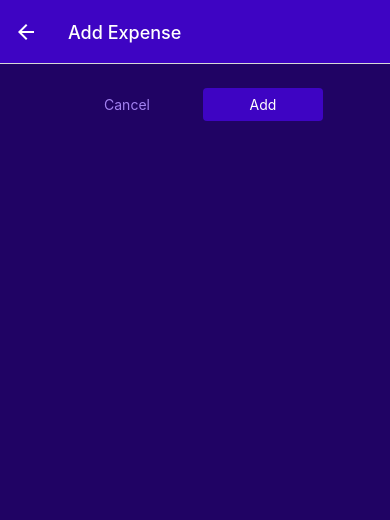
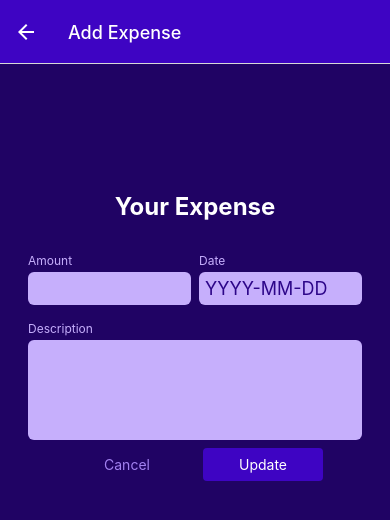
Before and after one commit to akifguldemir/trackerApp, a React Native app: screen /ManageExpense in a window 390 px wide. Shown: the top 520 px of the page. Built offline with nearby package versions, Linux system fonts and the light colour scheme.

Commit message:
adding ok. Styling ok

```diff
--- /dev/null
+++ b/components/ManageExpense/ExpenseForm.js
@@ -0,0 +1,151 @@
+import { View, StyleSheet, Text, Alert } from "react-native";
+import Input from "./Input";
+import { useState } from "react";
+import Button from "../UI/Button";
+import { getFormattedDate } from "../../util/date";
+import { GlobalStyles } from "../../constants/styles";
+
+function ExpenseForm({ onCancel, onSubmit, submitButtonLabel, defaultValues }) {
+  const [inputs, setInputs] = useState({
+    amount: {
+      value: defaultValues ? defaultValues.amount.toString() : "",
+      isValid: true,
+    },
+    isVald: defaultValues ? true : false,
+    date: {
+      value: defaultValues ? getFormattedDate(defaultValues.date) : "",
+      isValid: true,
+    },
+    description: {
+      value: defaultValues ? defaultValues.description.toString() : "",
+      isValid: true,
+    },
+  });
+
+  function inputChangedHandler(inputIdentifier, enteredValue) {
+    setInputs((curInputs) => {
+      return {
+        ...curInputs,
+        [inputIdentifier]: { value: enteredValue, isValid: true },
+      };
+    });
+  }
+  function submitHandler() {
+    const expenseData = {
+      amount: +inputs.amount.value,
+      date: new Date(inputs.date.value),
+      description: inputs.description.value,
+    };
+
+    const amountIsValid = !isNaN(expenseData.amount) && expenseData.amount > 0;
+    const dateIsValid = expenseData.date.toString() === "Invalid Date";
+    const descriptionIsValid = expenseData.description.trim().length > 0;
+
+    if (!amountIsValid || !dateIsValid || !descriptionIsValid) {
+      //   Alert.alert("Invalid input", "Please check your input values");
+      setInputs((curInputs) => {
+        return {
+          amount: { value: curInputs.amount.value, isValid: amountIsValid },
+          date: { value: curInputs.date.value, isValid: dateIsValid },
+          description: {
+            value: curInputs.description.value,
+            isValid: descriptionIsValid,
+          },
+        };
+      });
+      return {};
+    }
+
+    onSubmit(expenseData);
+  }
+
+  const formIsInvalid =
+    !inputs.amount.isValid ||
+    !inputs.date.isValid ||
+    !inputs.description.isValid;
+
+  return (
+    <View style={styles.form}>
+      <Text style={styles.title}>Your Expense</Text>
+      <View style={styles.inputRow}>
+        <Input
+          style={styles.rowInput}
+          label="Amount"
+          invalid = {!inputs.amount.isValid}
+          textInputConfig={{
+            keyboardType: "decimal-pad",
+            onChangeText: inputChangedHandler.bind(this, "amount"),
+            value: inputs.amount.value,
+          }}
+        />
+        <Input
+          style={styles.rowInput}
+          label="Date"
+          invalid = {!inputs.date.isValid}
+          textInputConfig={{
+            placeholder: "YYYY-MM-DD",
+            maxLength: 10,
+            onChangeText: inputChangedHandler.bind(this, "date"),
+            value: inputs.date.value,
+          }}
+        />
+      </View>
+      <Input
+        label="Description"
+        invalid = {!inputs.description.isValid}
+        textInputConfig={{
+          multiline: true,
+          // autoCorrect: false,
+          // autoCapitalize: 'none'
+          onChangeText: inputChangedHandler.bind(this, "description"),
+          value: inputs.date.description,
+        }}
+      />
+      {formIsInvalid && <Text style={styles.errorText}>Invalid input values</Text>}
+      <View style={styles.buttons}>
+        <Button style={styles.button} mode="flat" onPress={onCancel}>
+          Cancel
+        </Button>
+        <Button style={styles.button} onPress={submitHandler}>
+          {submitButtonLabel ? "Update" : "Add"}
+        </Button>
+      </View>
+    </View>
+  );
+}
+
+export default ExpenseForm;
+
+const styles = StyleSheet.create({
+  form: {
+    marginTop: 80,
+  },
+  title: {
+    fontSize: 24,
+    fontWeight: "bold",
+    color: "white",
+    marginVertical: 24,
+    textAlign: "center",
+  },
+  inputRow: {
+    flexDirection: "row",
+    justifyContent: "space-between",
+  },
+  rowInput: {
+    flex: 1,
+  },
+  errorText: {
+    textAlign: 'center',
+    color: GlobalStyles.colors.error500,
+    margin: 8
+  },
+  buttons: {
+    flexDirection: "row",
+    justifyContent: "center",
+    alignItems: "center",
+  },
+  button: {
+    minWidth: 120,
+    marginHorizontal: 8,
+  },
+});
--- /dev/null
+++ b/components/ManageExpense/Input.js
@@ -0,0 +1,51 @@
+import { View, Text, TextInput, StyleSheet } from "react-native";
+import { GlobalStyles } from "../../constants/styles";
+
+function Input({ label, style, invalid, textInputConfig }) {
+  let inputStyles = [styles.input];
+
+  if (textInputConfig && textInputConfig.multiline) {
+    inputStyles.push(styles.inputMultiline);
+  }
+  if(invalid) {
+    inputStyles.push(styles.invalidInput)
+  }
+  return (
+    <View style={[styles.inputContainer, style]}>
+      <Text style={[styles.label, invalid && styles.invalidLabel]}>
+        {label}
+      </Text>
+      <TextInput style={inputStyles} {...textInputConfig} />
+    </View>
+  );
+}
+export default Input;
+
+const styles = StyleSheet.create({
+  inputContainer: {
+    marginHorizontal: 4,
+    marginVertical: 8,
+  },
+  label: {
+    fontSize: 12,
+    color: GlobalStyles.colors.primary100,
+    marginBottom: 4,
+  },
+  input: {
+    backgroundColor: GlobalStyles.colors.primary100,
+    color: GlobalStyles.colors.primary700,
+    padding: 6,
+    borderRadius: 6,
+    fontSize: 18,
+  },
+  inputMultiline: {
+    minHeight: 100,
+    textAlignVertical: "top",
+  },
+  invalidLabel: {
+    color: GlobalStyles.colors.error500,
+  },
+  invalidInput: {
+    backgroundColor: GlobalStyles.colors.error50,
+  },
+});
--- a/screens/ManageExpense.js
+++ b/screens/ManageExpense.js
@@ -1,14 +1,19 @@
 import { useContext, useLayoutEffect } from "react";
-import { View, StyleSheet } from "react-native";
+import { View, StyleSheet, TextInput } from "react-native";
 import IconButton from "../components/UI/IconButton";
 import { GlobalStyles } from "../constants/styles";
 import Button from "../components/UI/Button";
 import { ExpensesContext } from "../store/expenses-context";
+import ExpenseForm from "../components/ManageExpense/ExpenseForm";
 
 function ManageExpense({ route, navigation }) {
   const expenseCtx = useContext(ExpensesContext);
   const editedExpenseId = route.params?.expenseId;
   const isEditing = !!editedExpenseId;
+
+  const selectedExpense = expenseCtx.expenses.find(
+    (expense) => expense.id === editedExpenseId
+  );
 
   useLayoutEffect(() => {
     navigation.setOptions({
@@ -25,33 +30,24 @@ function ManageExpense({ route, navigation }) {
     navigation.goBack();
   }
 
-  function confirmHandler() {
+  function confirmHandler(expenseData) {
     if (isEditing) {
-      expenseCtx.updateExpense(editedExpenseId, {
-        description: "Test!!!",
-        amount: 29.99,
-        date: new Date('2024-01-22'),
-      });
+      expenseCtx.updateExpense(editedExpenseId, expenseData);
     } else {
-      expenseCtx.addExpense({
-        description: "New Macbook Pro",
-        amount: 100.99,
-        date: new Date('2024-01-22'),
-      });
+      expenseCtx.addExpense(expenseData);
     }
     navigation.goBack();
   }
 
   return (
     <View style={styles.container}>
-      <View style={styles.buttons}>
-        <Button style={styles.button} mode="flat" onPress={cancelHandler}>
-          Cancel
-        </Button>
-        <Button style={styles.button} onPress={confirmHandler}>
-          {isEditing ? "Update" : "Add"}
-        </Button>
-      </View>
+      <ExpenseForm
+        submitButtonLabel={isEditing ? "Update" : "Add"}
+        onCancel={cancelHandler}
+        onSubmit={confirmHandler}
+        defaultValues={selectedExpense}
+      />
+
       {isEditing && (
         <View style={styles.deleteContainer}>
           <IconButton
@@ -74,15 +70,7 @@ const styles = StyleSheet.create({
     padding: 24,
     backgroundColor: GlobalStyles.colors.primary800,
   },
-  buttons: {
-    flexDirection: "row",
-    justifyContent: "center",
-    alignItems: "center",
-  },
-  button: {
-    minWidth: 120,
-    marginHorizontal: 8,
-  },
+
   deleteContainer: {
     marginTop: 16,
     paddingTop: 8,
--- a/util/date.js
+++ b/util/date.js
@@ -1,6 +1,6 @@
-export function getFormattedDate(date)  {
-    return `${date.getFullYear()}-${date.getMonth() + 1}-${date.getDate()}`;
+export function getFormattedDate(date) {
+  return date.toISOString().slice(0, 10);
 }
 export function getDateMinusDays(date, days) {
-    return new Date(date.getFullYear(), date.getMonth(), date.getDate() - days)
+  return new Date(date.getFullYear(), date.getMonth(), date.getDate() - days);
 }
```
